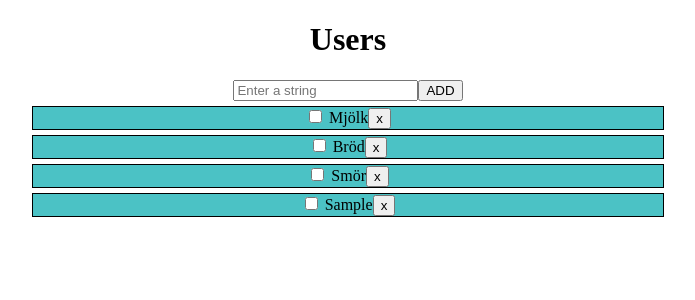
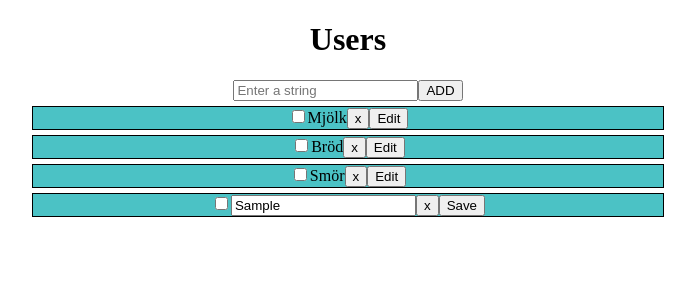
Before and after one commit to oskarjonssson/VueLAB1, a Vue app: page / in a window 1280 px wide. Both pictures are taken after typing "Sample" into the empty fields and a click on the button "ADD". Shown: the top 300 px of the page, without its empty margins (292-987 px from the left). Built offline with nearby package versions, Linux system fonts and the light colour scheme.

Commit message:
edit function added

```diff
--- a/src/components/users.vue
+++ b/src/components/users.vue
@@ -6,8 +6,13 @@
     <ul>
       <li v-for="item in users" v-bind:class="{back: item.marked}">
         <input type="checkbox" class="toggle" v-model="item.marked"/>
-        <span v-bind:class="{ marked: item.marked}">
-        {{item.str}}<button v-on:click="deleteItem(item)">x</button>
+        <span  v-bind:class="{ marked: item.marked}">
+        <p v-if="item.edit == false">{{item.str}}</p>
+        <input type="text" v-else v-model="item.str"></input>
+        <button v-on:click="deleteItem(item)">x</button>
+        <button  v-if="item.edit == false" v-on:click="editItem(item)">Edit</button>
+        <button v-else v-on:click="saveEdit(item)">Save</button>
+
         </span>
       </li>
     </ul>
@@ -23,15 +28,18 @@ export default {
       users: [
         {
           str: "Mjölk",
-          marked: false
+          marked: false,
+          edit: false
         },
         {
           str: "Bröd",
-          marked: false
+          marked: false,
+          edit: false
         },
         {
           str: "Smör",
-          marked: false
+          marked: false,
+          edit: false
         }
       ]
     }
@@ -47,6 +55,14 @@ export default {
     },
     deleteItem: function(item){
       this.users.splice(this.users.indexOf(item), 1)
+    },
+    editItem: function(item){
+      item.edit = true;
+      console.log(item);
+    },
+    saveEdit: function(item){
+      item.edit = false;
+      console.log(item);
     }
   }
 }
@@ -69,6 +85,11 @@ li{
 
   border: 1px solid black;
 }
+p{
+  margin: 0;
+  padding: 0;
+  display: inline;
+}
 .marked{
   text-decoration: line-through;
 }
```
